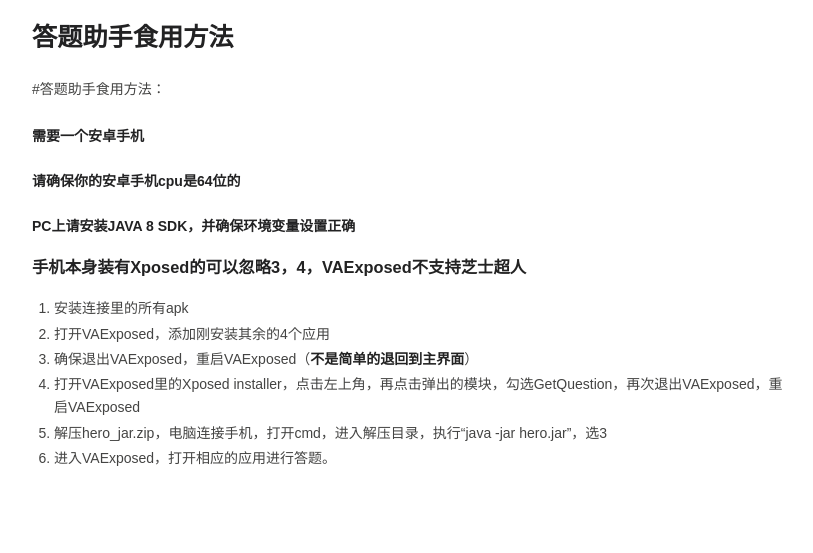
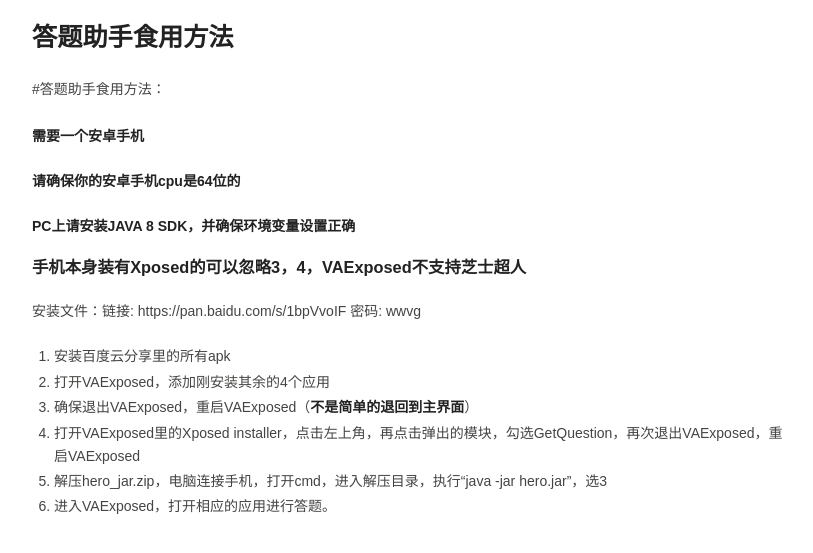
Before and after one commit to imcczy/imcczy.github.io, a Jekyll site: the page built from note/2018-01-13.md, in a window 1280 px wide. Shown: the top 553 px of the page, without its empty margins (228-1041 px from the left). Built offline with Jekyll 4.4.1, drawn with Linux system fonts in a browser that asks for light colours.

Commit message:
add datizhushou

```diff
--- a/note/2018-01-13.md
+++ b/note/2018-01-13.md
@@ -9,8 +9,8 @@
 #### 请确保你的安卓手机cpu是64位的
 #### PC上请安装JAVA 8 SDK，并确保环境变量设置正确
 ### 手机本身装有Xposed的可以忽略3，4，**VAExposed不支持芝士超人**
-
-1. 安装连接里的所有apk
+安装文件：链接: https://pan.baidu.com/s/1bpVvoIF 密码: wwvg
+1. 安装百度云分享里的所有apk
 2. 打开VAExposed，添加刚安装其余的4个应用
 3. 确保退出VAExposed，重启VAExposed（**不是简单的退回到主界面**）
 4. 打开VAExposed里的Xposed installer，点击左上角，再点击弹出的模块，勾选GetQuestion，再次退出VAExposed，重启VAExposed
```
